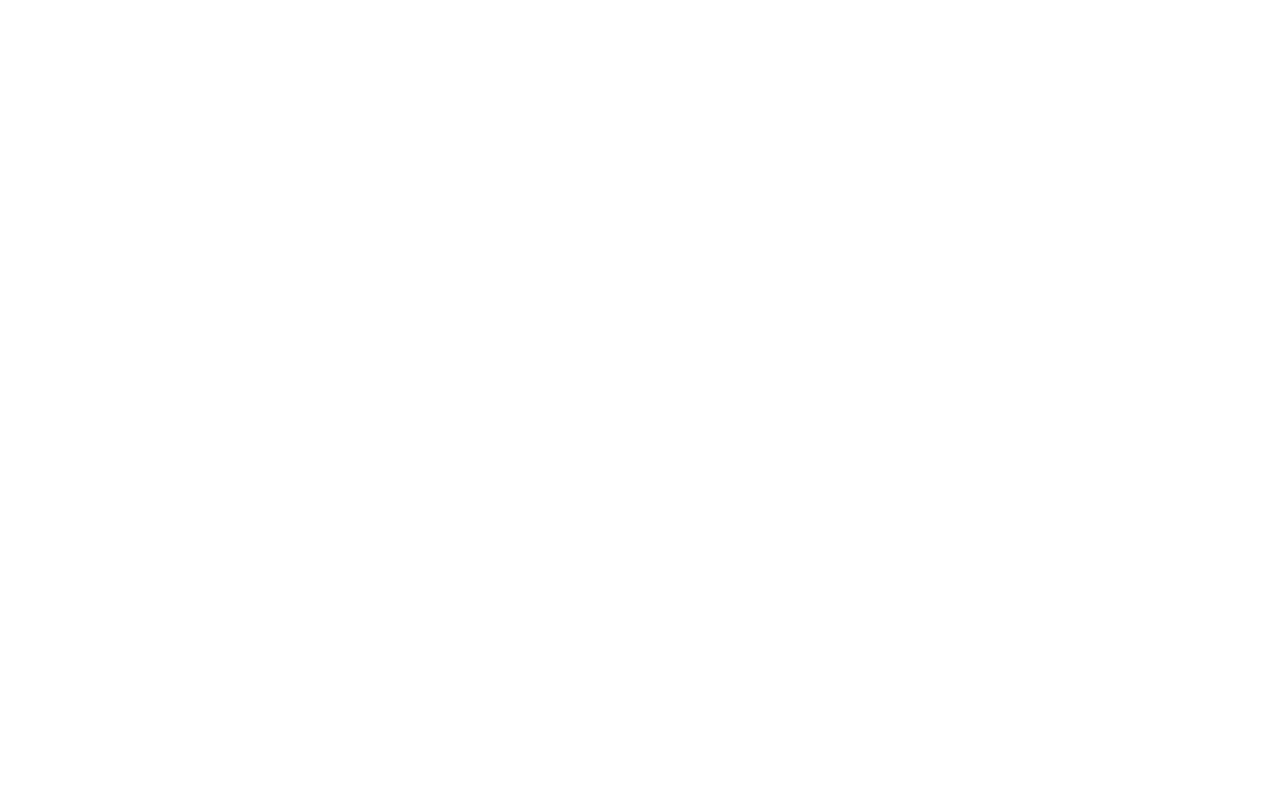
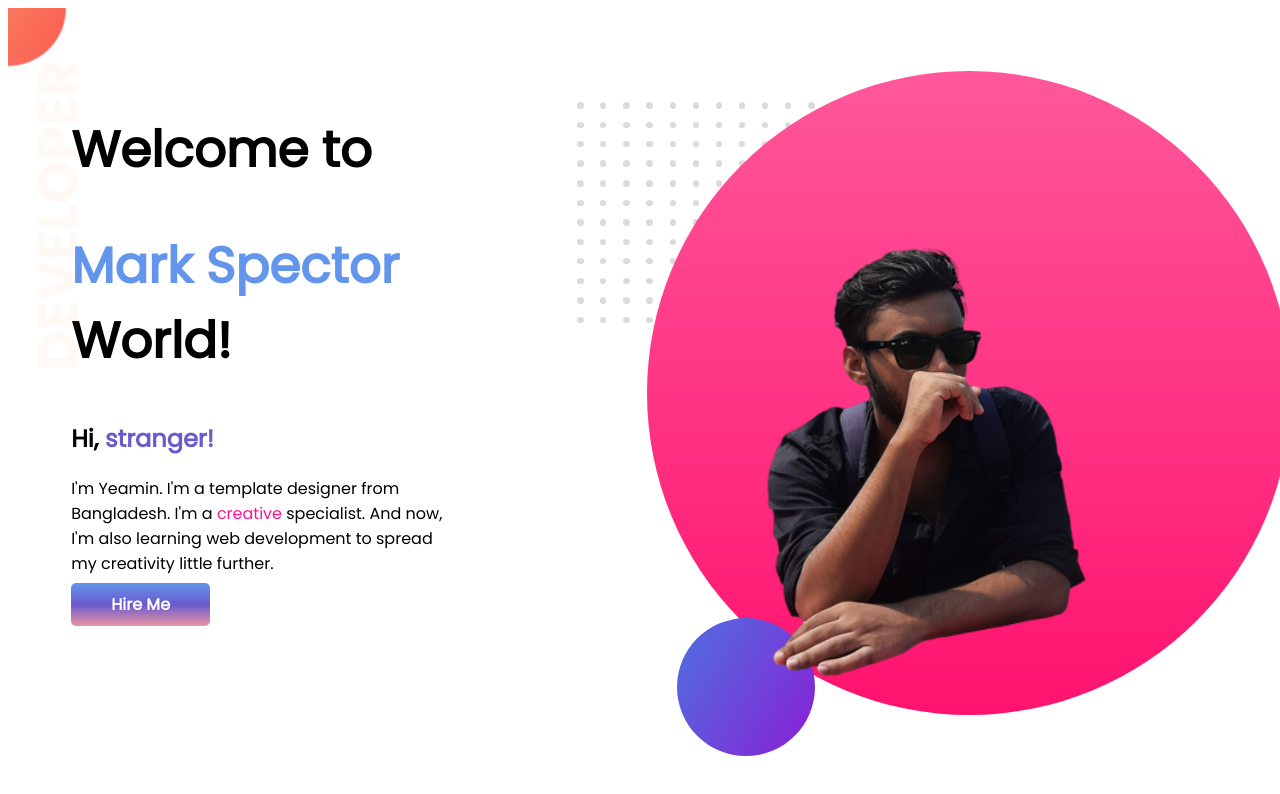
Before and after one commit to Yeamin0007/developer-portfolio, a plain HTML site: page index.html in a window 1280 px wide. Drawn offline with Linux system fonts and the light colour scheme.

Commit message:
banner added

```diff
--- a/index.html
+++ b/index.html
@@ -5,9 +5,23 @@
     <meta http-equiv="X-UA-Compatible" content="IE=edge">
     <meta name="viewport" content="width=device-width, initial-scale=1.0">
     <title>Yeamin Portfolio</title>
+    <link rel="preconnect" href="https://fonts.googleapis.com">
+    <link rel="preconnect" href="https://fonts.gstatic.com" crossorigin>
+    <link href="https://fonts.googleapis.com/css2?family=Poppins&display=swap" rel="stylesheet">
     <link rel="stylesheet" href="style.css">
 </head>
 <body>
-
+    <section class="top-banner">
+    <div class="half-width">
+        <h1>Welcome to</h1>
+    <h1><span class="moon">Mark Spector</span> World!</h1>
+    <h2>Hi, <span class="zozo">stranger!</span></h2>
+    <p>I'm Yeamin. I'm a template designer from Bangladesh. I'm a <span class="cret">creative</span> specialist. And now, I'm also learning web development to spread my creativity little further.</p>
+    <a class="link-button" target="_blank" href="">Hire Me</a>
+    </div>
+    <div class="half-width">
+        <img src="images/my-bg2.png" alt="">
+    </div>
+    </section>
 </body>
 </html>
--- a/style.css
+++ b/style.css
@@ -0,0 +1,37 @@
+body{
+    font-family: 'Poppins', sans-serif;
+}
+h1{
+    font-size: 50px;
+}
+.moon{
+    color: cornflowerblue;
+}
+.zozo{
+    color: slateblue;
+}
+section{
+    display: flex;
+}
+.half-width{
+    width: 50%;
+    padding: 5%;
+}
+.half-width image{
+    width: 80%;
+}
+.cret{
+    color: deeppink;
+}
+.link-button{
+    text-decoration: none;
+    background-image: linear-gradient(cornflowerblue, slateblue, rgb(235, 150, 164));
+    padding: 10px 40px;
+    border-radius: 5px;
+    color: white;
+    font-weight: 600
+}
+.top-banner{
+    background-image: url(images/top-banner.png);
+    background-repeat: no-repeat;
+}
```
Also changed, not shown: images/dream-bg.png (added), images/exp-bg.png (added), images/jhankar.png (added), images/jhankar2.png (added), images/my-bg.png (added), images/my-bg2.png (added), images/top-banner.png (added), 8 other files.
